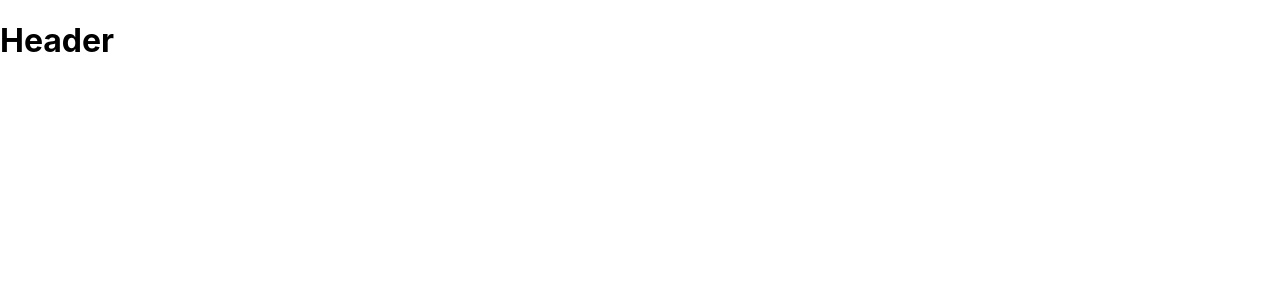
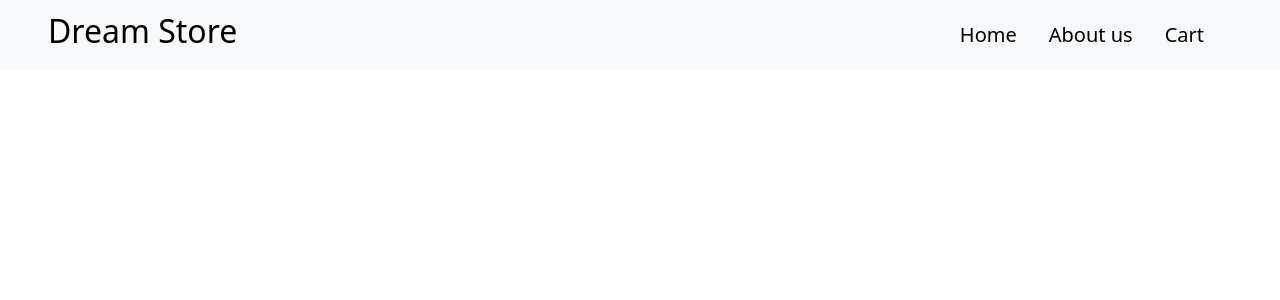
Before and after one commit to Md-RonyAhmed/dream-laptop-store-react, a React (Create React App) app: page / in a window 1280 px wide. Shown: the top 300 px of the page. Built offline with nearby package versions, Linux system fonts and the light colour scheme.

Commit message:
header component complete

```diff
--- a/src/App.js
+++ b/src/App.js
@@ -1,4 +1,3 @@
-import logo from './logo.svg';
 import './App.css';
 import Header from './components/Header/Header';
 
--- a/src/components/Header/Header.css
+++ b/src/components/Header/Header.css
@@ -0,0 +1,16 @@
+.navigation{
+   height: 70px;
+   padding-right: 60px;
+}
+.navigation a{
+   text-decoration: none;
+   color: black;
+   font-size: 20px;
+   padding-left: 0;
+}
+.navigation a:hover{
+   text-decoration: overline;
+   color:orange;
+   font-size: 20px;
+
+}
--- a/src/components/Header/Header.js
+++ b/src/components/Header/Header.js
@@ -1,11 +1,24 @@
-import React from 'react';
-
+import React from "react";
+import "./Header.css";
 const Header = () => {
-   return (
+  return (
+    <nav className="bg-light text-black nav justify-content-between align-items-center navigation">
+      <div className="ps-5">
+        <h2>Dream Store</h2>
+      </div>
       <div>
-         <h1>Header</h1>
+        <a className="mx-3" href="/">
+          Home
+        </a>
+        <a className="mx-3" href="/about">
+          About us
+        </a>
+        <a className="mx-3" href="/cart">
+          Cart
+        </a>
       </div>
-   );
+    </nav>
+  );
 };
 
 export default Header;
--- a/src/index.js
+++ b/src/index.js
@@ -3,6 +3,7 @@ import ReactDOM from 'react-dom';
 import './index.css';
 import App from './App';
 import reportWebVitals from './reportWebVitals';
+import 'bootstrap/dist/css/bootstrap.min.css';
 
 ReactDOM.render(
   <React.StrictMode>
```
